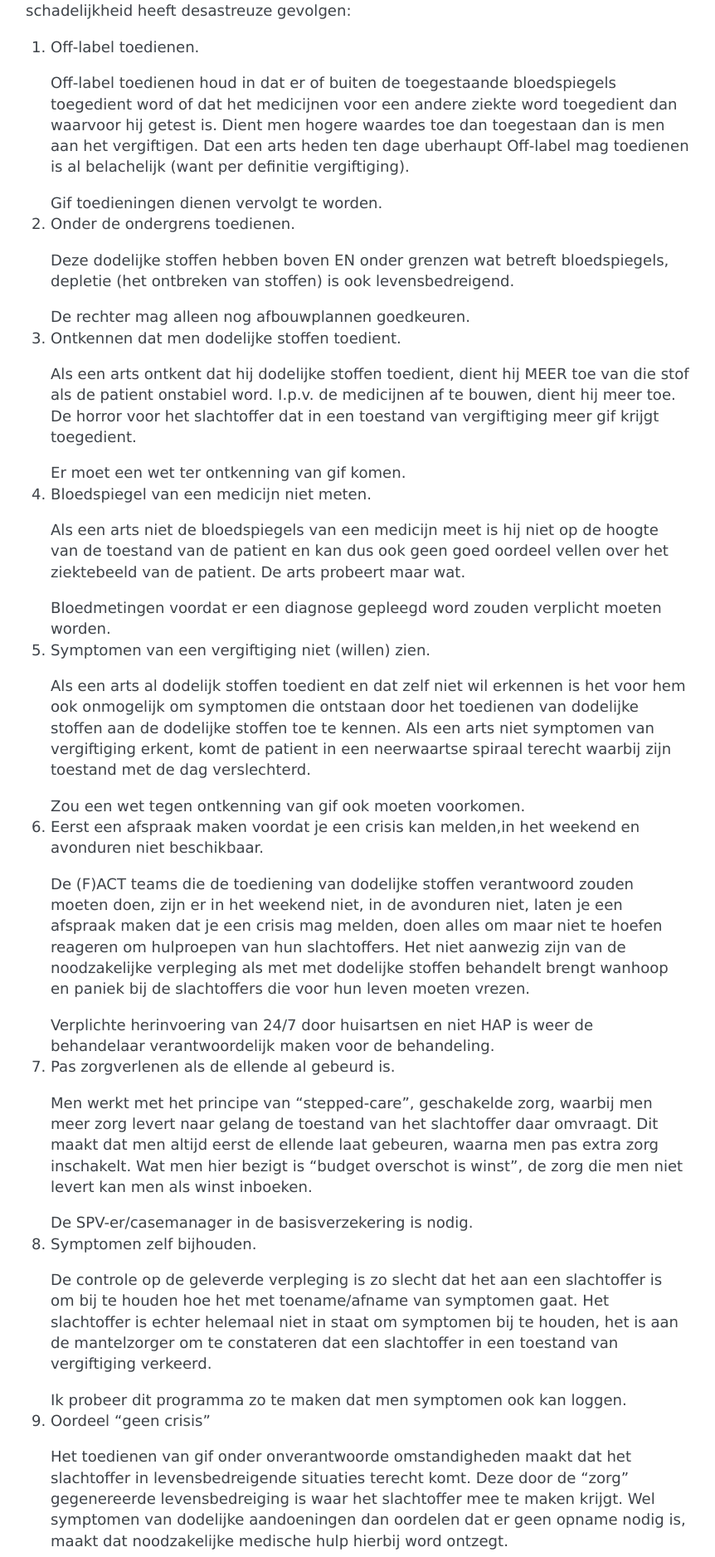
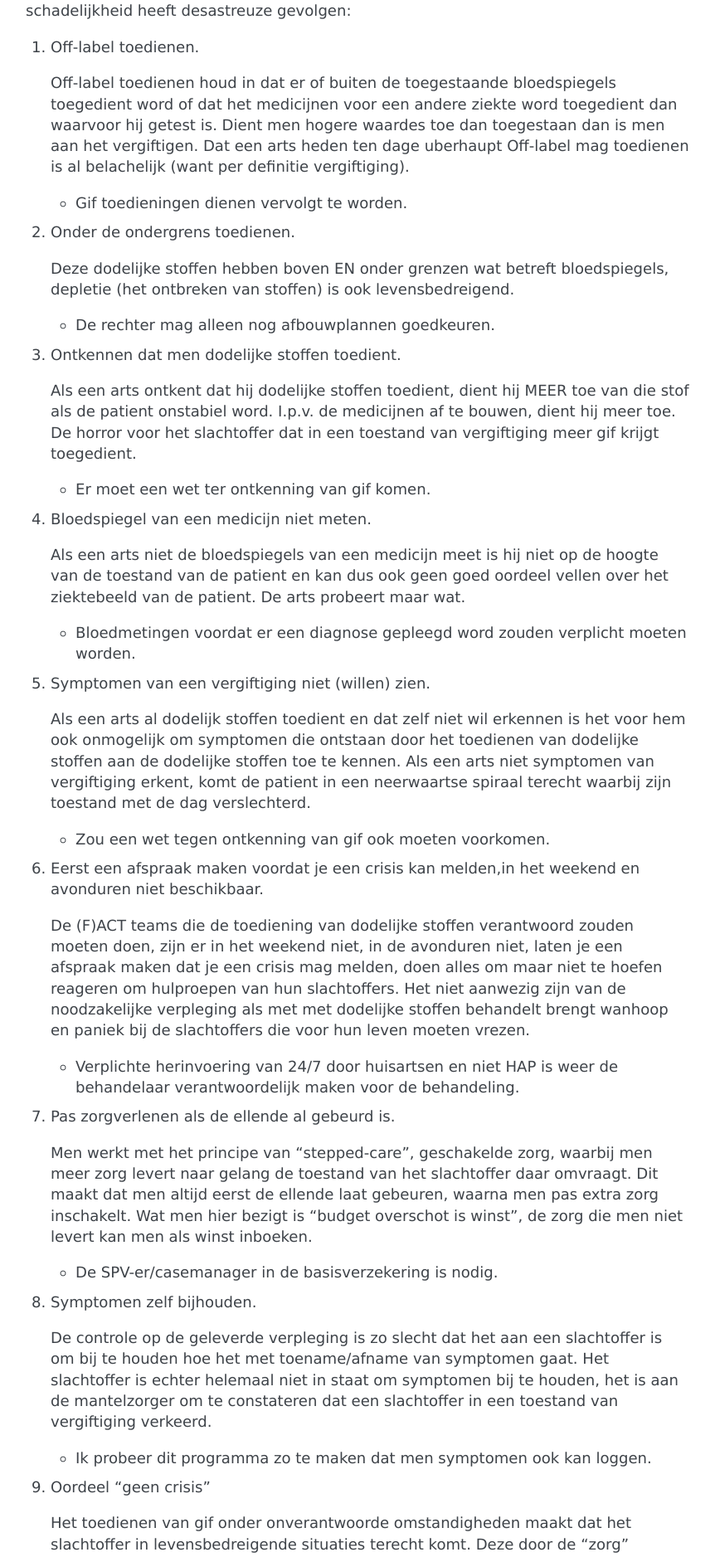
Before and after one commit to bthate/evrm, a Sphinx documentation site: the page built from docs/index.rst, in a window 1280 px wide. Shown: the part 1861-3738 px from the top of the page at 83% size, without its empty margins (169-1031 px from the left). Built offline with Sphinx 7.4.7, drawn with Linux system fonts in a browser that asks for light colours.

Commit message:
update docs

```diff
--- a/docs/index.rst
+++ b/docs/index.rst
@@ -95,66 +95,68 @@ Het niet melden van schadelijkheid heeft desastreuze gevolgen:
 
    Off-label toedienen houd in dat er of buiten de toegestaande bloedspiegels toegedient word of dat het medicijnen voor een andere ziekte word toegedient dan waarvoor hij getest is. Dient men hogere waardes toe dan toegestaan dan is men aan het vergiftigen. Dat een arts heden ten dage uberhaupt Off-label mag toedienen is al belachelijk (want per definitie vergiftiging).
 
-   Gif toedieningen dienen vervolgt te worden.
+   * Gif toedieningen dienen vervolgt te worden.
 
 2. Onder de ondergrens toedienen.
 
    Deze dodelijke stoffen hebben boven EN onder grenzen wat betreft bloedspiegels, depletie (het ontbreken van stoffen) is ook levensbedreigend.
 
-   De rechter mag alleen nog afbouwplannen goedkeuren.
+   * De rechter mag alleen nog afbouwplannen goedkeuren.
 
 3. Ontkennen dat men dodelijke stoffen toedient.
 
    Als een arts ontkent dat hij dodelijke stoffen toedient, dient hij MEER toe van die stof als de patient onstabiel word. I.p.v. de medicijnen af te bouwen, dient hij meer toe. De horror voor het slachtoffer dat in een toestand van vergiftiging meer gif krijgt toegedient.
 
-   Er moet een wet ter ontkenning van gif komen.
+   * Er moet een wet ter ontkenning van gif komen.
 
 4. Bloedspiegel van een medicijn niet meten.
 
    Als een arts niet de bloedspiegels van een medicijn meet is hij niet op de hoogte van de toestand van de patient en kan dus ook geen goed oordeel vellen over het ziektebeeld van de patient. De arts probeert maar wat.
 
-   Bloedmetingen voordat er een diagnose gepleegd word zouden verplicht moeten worden.
+   * Bloedmetingen voordat er een diagnose gepleegd word zouden verplicht moeten worden.
 
 5. Symptomen van een vergiftiging niet (willen) zien.
 
    Als een arts al dodelijk stoffen toedient en dat zelf niet wil erkennen is het voor hem ook onmogelijk om symptomen die ontstaan door het toedienen van dodelijke stoffen aan de dodelijke stoffen toe te kennen. Als een arts niet symptomen van vergiftiging erkent, komt de patient in een neerwaartse spiraal terecht waarbij zijn toestand met de dag verslechterd.
 
-   Zou een wet tegen ontkenning van gif ook moeten voorkomen.
+   * Zou een wet tegen ontkenning van gif ook moeten voorkomen.
 
 6. Eerst een afspraak maken voordat je een crisis kan melden,in het weekend en avonduren niet beschikbaar.
 
    De (F)ACT teams die de toediening van dodelijke stoffen verantwoord zouden moeten doen, zijn er in het weekend niet, in de avonduren niet, laten je een afspraak maken dat je een crisis mag melden, doen alles om maar niet te hoefen reageren om hulproepen van hun slachtoffers. Het niet aanwezig zijn van de noodzakelijke verpleging als met met dodelijke stoffen behandelt brengt wanhoop en paniek bij de slachtoffers die voor hun leven moeten vrezen.
 
-   Verplichte herinvoering van 24/7 door huisartsen en niet HAP is weer de behandelaar verantwoordelijk maken voor de behandeling.
+   * Verplichte herinvoering van 24/7 door huisartsen en niet HAP is weer de behandelaar verantwoordelijk maken voor de behandeling.
 
 7. Pas zorgverlenen als de ellende al gebeurd is.
 
    Men werkt met het principe van “stepped-care”, geschakelde zorg, waarbij men meer zorg levert naar gelang de toestand van het slachtoffer daar omvraagt. Dit maakt dat men altijd eerst de ellende laat gebeuren, waarna men pas extra zorg inschakelt. Wat men hier bezigt is “budget overschot is winst”, de zorg die men niet levert kan men als winst inboeken.
 
-   De SPV-er/casemanager in de basisverzekering is nodig.
+   * De SPV-er/casemanager in de basisverzekering is nodig.
 
 8. Symptomen zelf bijhouden.
 
    De controle op de geleverde verpleging is zo slecht dat het aan een slachtoffer is om bij te houden hoe het met toename/afname van symptomen gaat. Het slachtoffer is echter helemaal niet in staat om symptomen bij te houden, het is aan de mantelzorger om te constateren dat een slachtoffer in een toestand van vergiftiging verkeerd.
 
-   Ik probeer dit programma zo te maken dat men symptomen ook kan loggen.
+   * Ik probeer dit programma zo te maken dat men symptomen ook kan loggen.
 
 9. Oordeel “geen crisis”
 
    Het toedienen van gif onder onverantwoorde omstandigheden maakt dat het slachtoffer in levensbedreigende situaties terecht komt. Deze door de “zorg” gegenereerde levensbedreiging is waar het slachtoffer mee te maken krijgt. Wel symptomen van dodelijke aandoeningen dan oordelen dat er geen opname nodig is, maakt dat noodzakelijke medische hulp hierbij word ontzegt.
 
-   Iemand de noodzakelijke hulp bij vergiftiging ontzeggen vind ik inhumaan.
+   * Iemand de noodzakelijke hulp bij vergiftiging ontzeggen vind ik inhumaan.
 
 10. Behandelplan niet ingevuld.
 
     Bij de behandeling door de GGZ word er zo min mogelijk aan verplichtingen opgeschreven in het behandelplan zodat er ook geen claims tot prestatie gemaakt kunnen worden.
 
-    Volledig ingevulde behandelplannen zouden een vereiste moeten zijn voor behandeling.
+    * Volledig ingevulde behandelplannen zouden een vereiste moeten zijn voor behandeling.
+
 
 
 .. raw:: html
 
     <br>
+
 
 **EMAIL**
 
```
